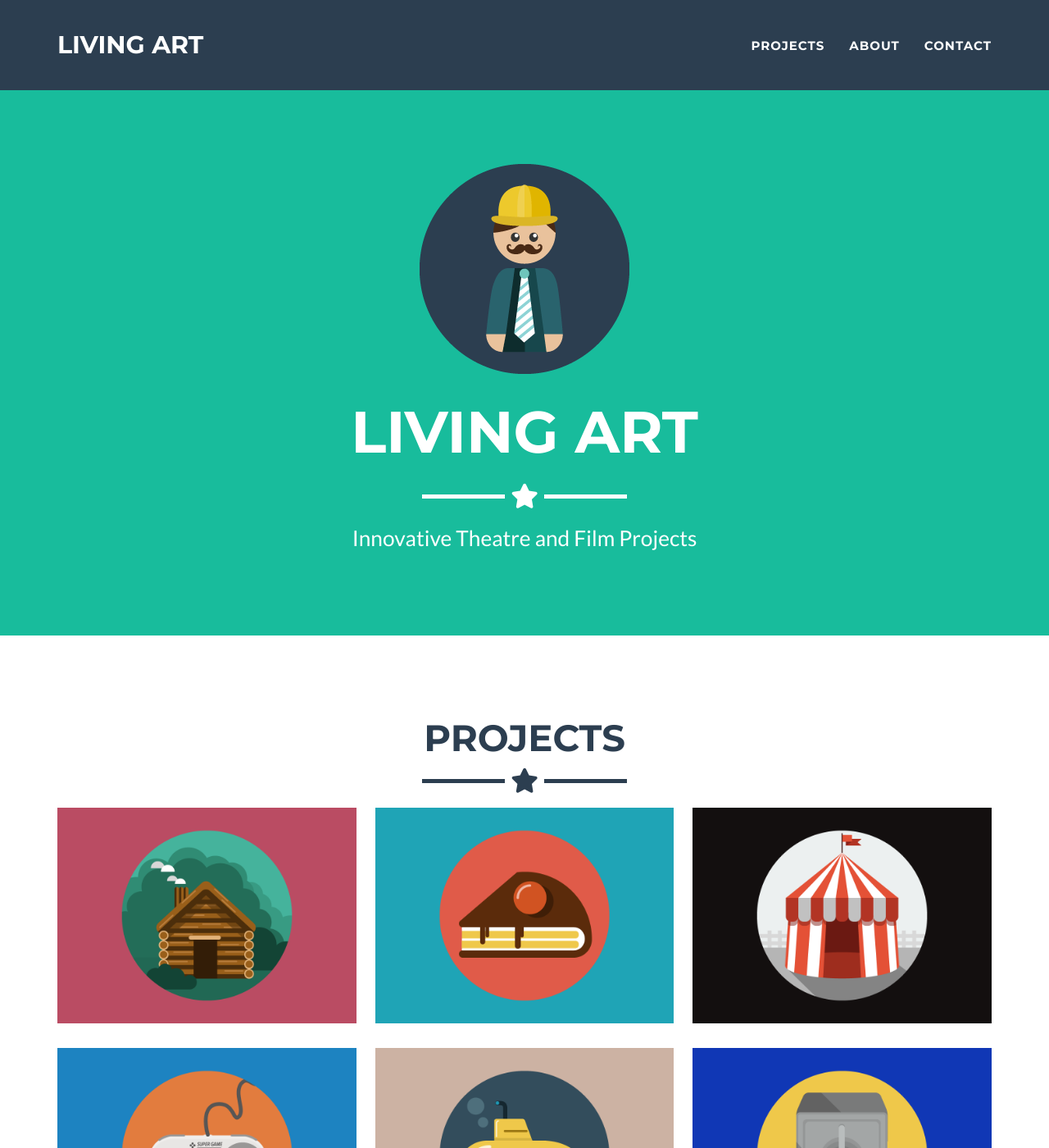
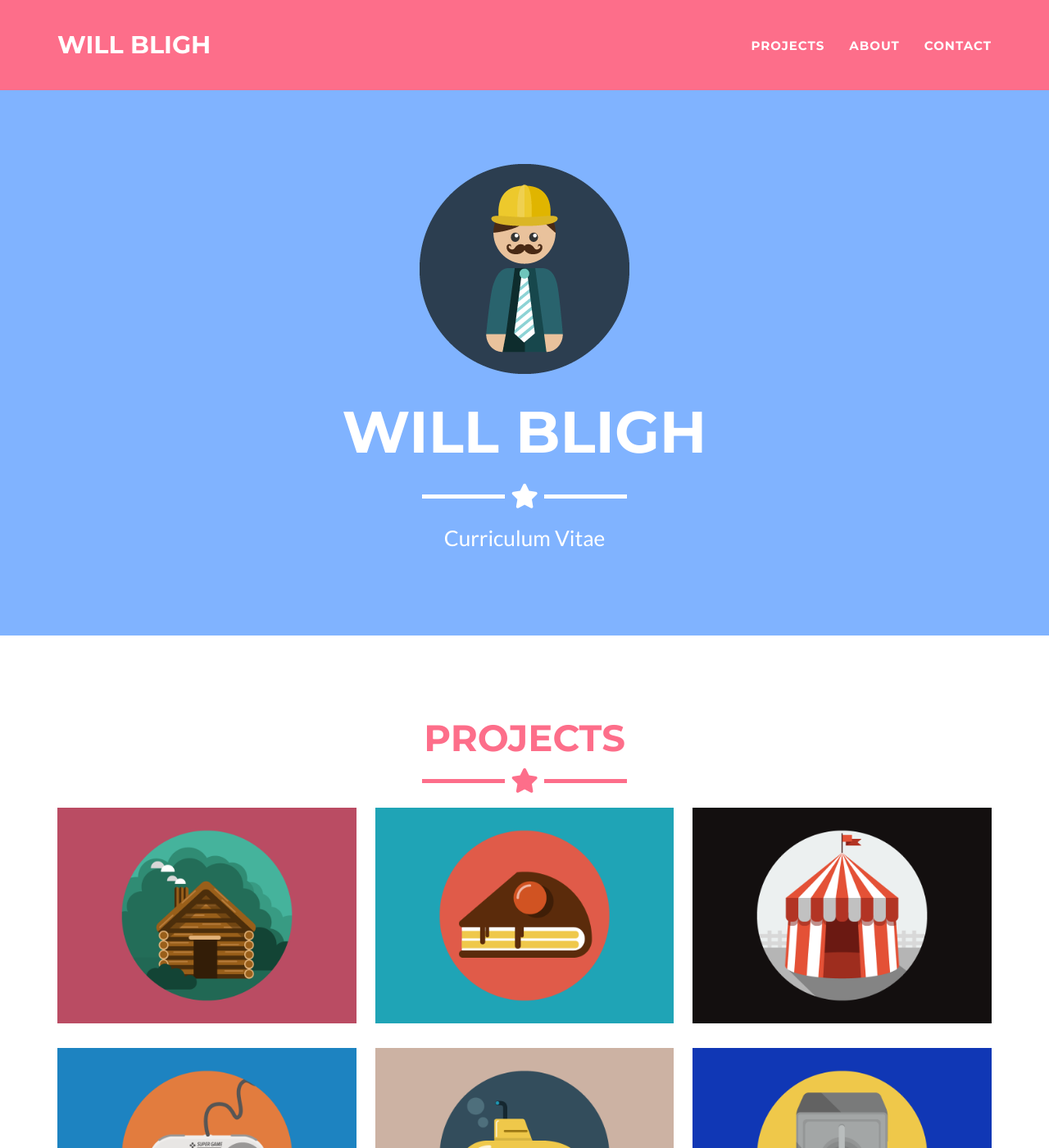
Before and after one commit to willbligh/willbligh.github.io, a Jekyll site: the page built from _posts/2014-07-18-project-1.markdown, in a window 1280 px wide and 1400 px high. Shown: the whole window at 82% size. Built offline with Jekyll 4.4.1, drawn with Linux system fonts in a browser that asks for light colours.

Commit message:
Update _config.yml

```diff
--- a/_config.yml
+++ b/_config.yml
@@ -1,10 +1,10 @@
 # Site settings
-title: Living Art
+title: Will Bligh
 email: 278f8113e29510f4237d584e461ae999 #w.bligh@gmail.com
-url: https://willbligh.github.com/livingart
+url: https://willbligh.github.io
 description: "Write an awesome description for your new site here. You can edit this line in _config.yml. It will appear in your document head meta (for Google search results) and in your feed.xml site description."
 keywords: "Bligh, Film"
-skills: "Innovative Theatre and Film Projects"
+skills: "Curriculum Vitae"
 meta_author: Bligh Will
 
 # Google webmaster tools
@@ -25,10 +25,10 @@ contact: static
 
 # Color settings (hex-codes without the leading hash-tag)
 color:
-  primary: 18bc9c #80B3FF
-  primary-rgb: "24,288,156" #"128,179,255"
-  secondary: 2c3e50 #FD6E8A
-  secondary-dark: 233140 #A2122F
+  primary: 80B3FF #18bc9c #80B3FF
+  primary-rgb: "128,179,255" #"24,288,156" #"128,179,255"
+  secondary: FD6E8A #2c3e50 #FD6E8A
+  secondary-dark: A2122F #233140 #A2122F
 
 # Footer settings
 footer:
```
